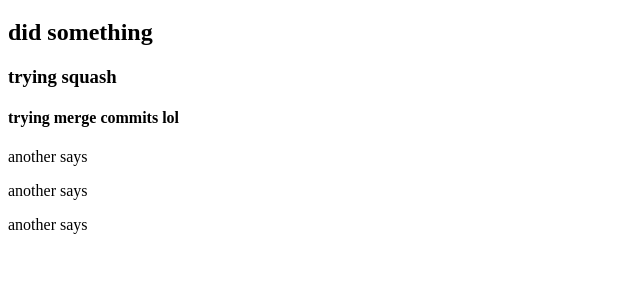
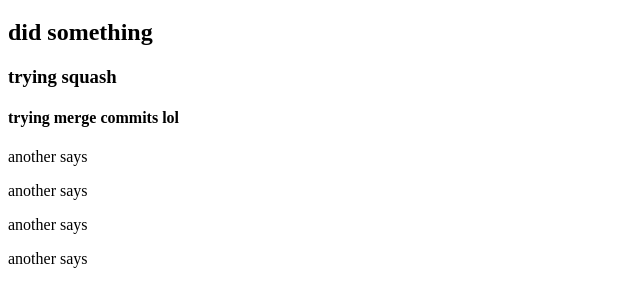
Before and after one commit to TEAM-7-SAD/team7-sem-versioning, a website: page button.html in a window 1280 px wide. Shown: the part 124-430 px from the top of the page, without its empty margins (0-640 px from the left). Drawn offline with Linux system fonts and the light colour scheme.

Commit message:
feat: haha3

```diff
--- a/button.html
+++ b/button.html
@@ -15,5 +15,6 @@
     <p>another says</p>
     <p>another says</p>
     <p>another says</p>
+    <p>another says</p>
   </body>
 </html>
```
